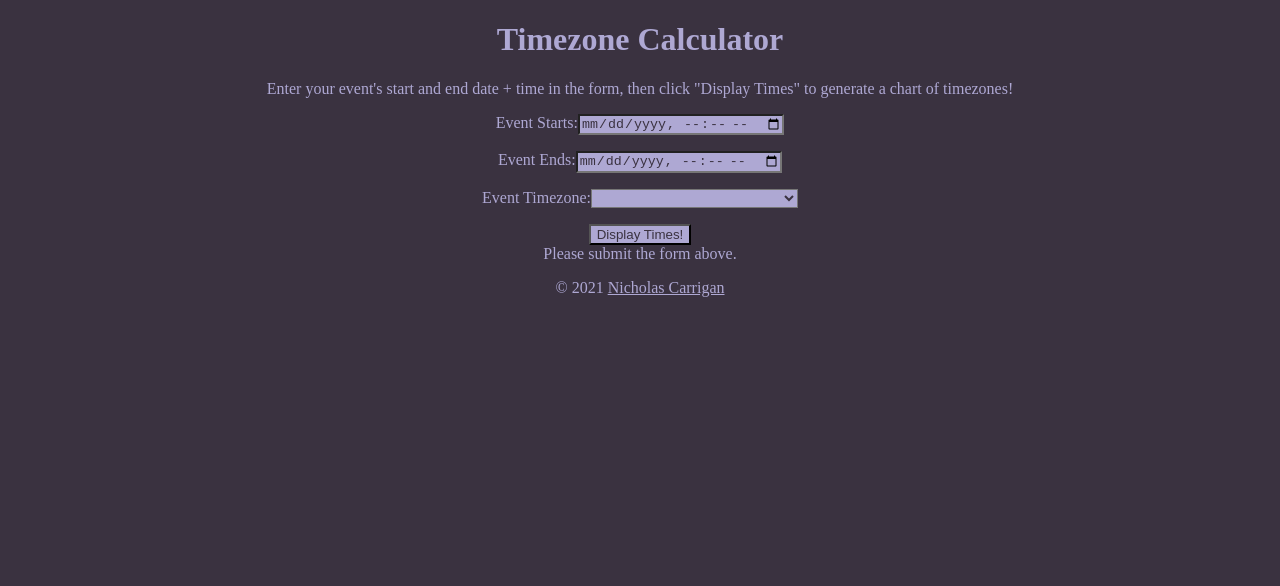
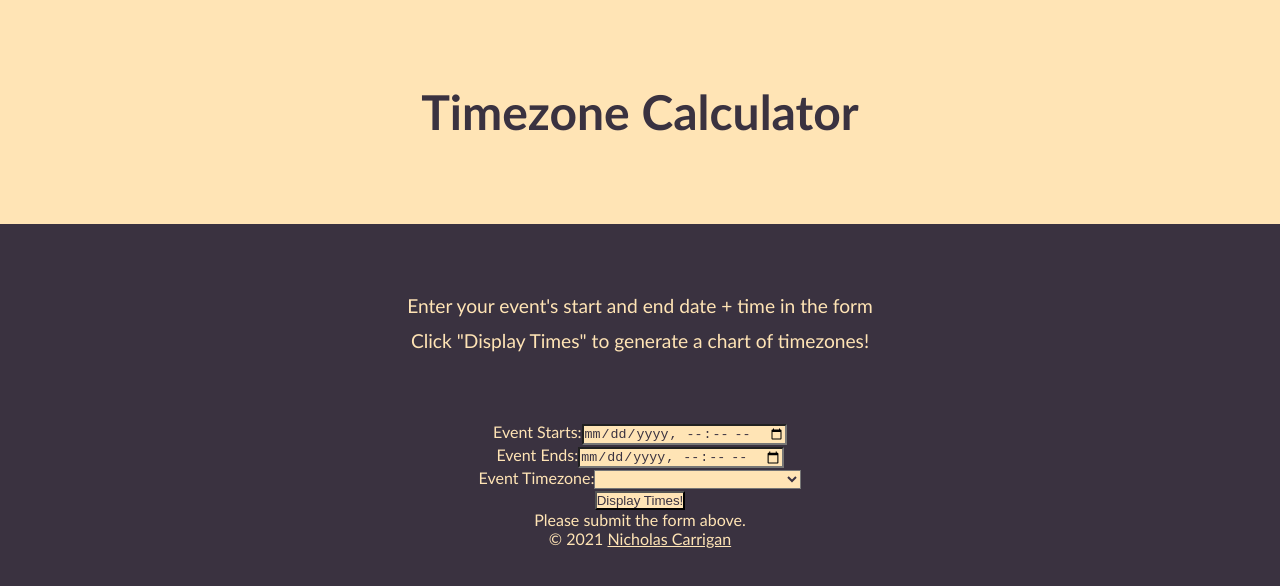
Before and after one commit to nhcarrigan/timezone-chart, an Angular app: page / in a window 1280 px wide. Shown: the top 586 px of the page. Built offline with nearby package versions, Linux system fonts and the light colour scheme.

Commit message:
CSS changes 1

```diff
--- a/src/app/app.component.css
+++ b/src/app/app.component.css
@@ -0,0 +1,16 @@
+.header{
+ padding: 2rem;
+ min-height: 10rem;
+ background-color: moccasin;
+ color: #3a3240;
+ margin-bottom: 2rem;
+ text-align: center;
+ line-height: 10rem;
+ font-size: 3rem ;
+}
+
+#info{
+    font-size: larger;
+    line-height: 35px;
+    margin: 4rem auto;
+}
--- a/src/app/app.component.html
+++ b/src/app/app.component.html
@@ -1,5 +1,5 @@
-<h1>Timezone Calculator</h1>
-<p>Enter your event's start and end date + time in the form, then click "Display Times" to generate a chart of timezones!</p>
+<h1 class="header">Timezone Calculator</h1>
+<p id="info">Enter your event's start and end date + time in the form<br />Click "Display Times" to generate a chart of timezones!</p>
 <app-form></app-form>
 <footer>
   <p>&copy; 2021 <a href="https://www.nhcarrigan.com">Nicholas Carrigan</a></p>
--- a/src/app/form/form.component.css
+++ b/src/app/form/form.component.css
@@ -1,4 +1,4 @@
 input, select, button {
   color: #3a3240;
-  background-color: #aea8d3;
+  background-color: moccasin;
 }
--- a/src/styles.css
+++ b/src/styles.css
@@ -1,10 +1,16 @@
 /* You can add global styles to this file, and also import other style files */
+*{
+  padding:0;
+  margin: 0;
+}
+
 body {
   text-align: center;
   background-color: #3a3240;
-  color: #aea8d3;
+  color: moccasin;
+  font-family: 'Trebuchet MS', 'Lucida Sans Unicode', 'Lucida Grande', 'Lucida Sans', Arial, sans-serif;
 }
 
 a {
-  color: #aea8d3;
+  color: moccasin;
 }
```
